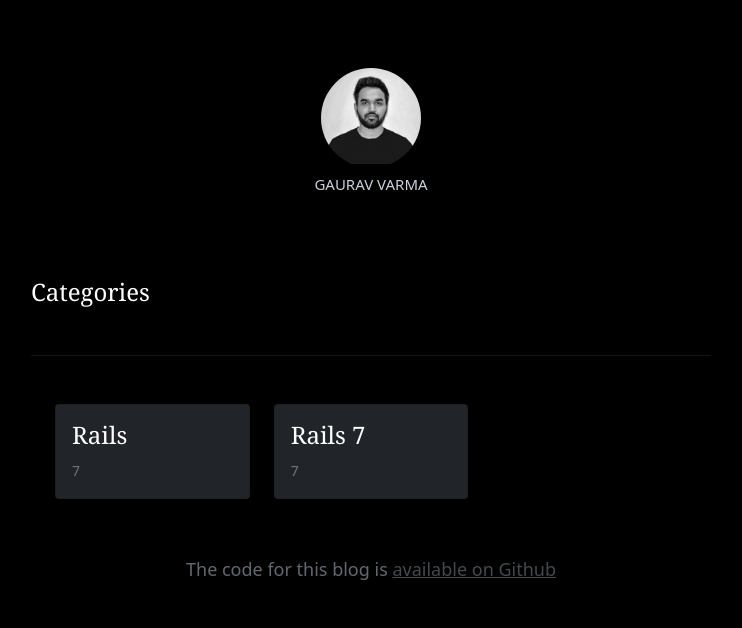
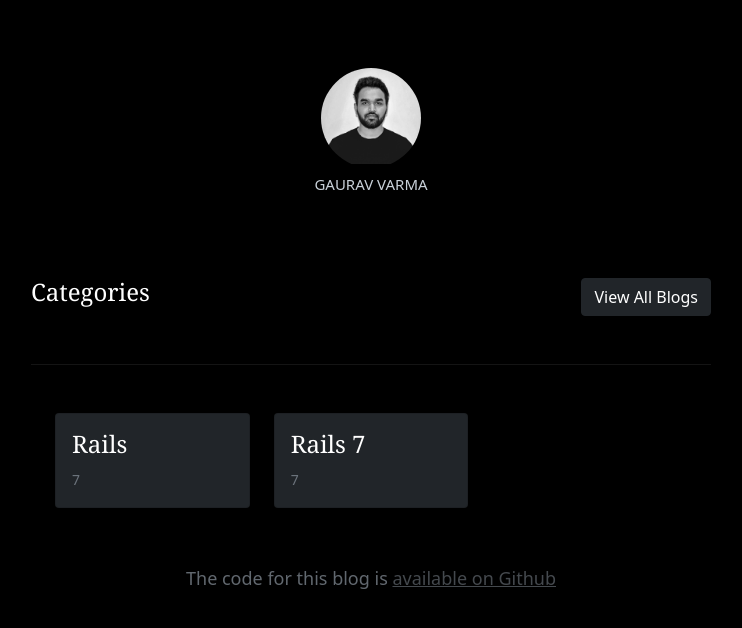
Before and after one commit to gaurav-varma/gauravvarma.dev, a Next.js app: page /blog/categories/all in a window 1280 px wide. Shown: the top 628 px of the page, without its empty margins (269-1011 px from the left). Built offline with nearby package versions, Linux system fonts and the light colour scheme; no server answers.

Commit message:
Add view all blogs link to all categories page

```diff
--- a/pages/blog/categories/all.js
+++ b/pages/blog/categories/all.js
@@ -1,4 +1,5 @@
 import PropTypes from 'prop-types';
+import Link from 'next/link';
 import Header from '../../../layouts/header';
 import Footer from '../../../layouts/footer';
 import { findAllCategoryNames, findAllCategoryPosts } from '../../../api/blog';
@@ -10,7 +11,14 @@ export default function All({ categories }) {
       <div className='row gx-4 gx-lg-5 justify-content-center'>
         <div className='col-md-10 col-lg-8 col-xl-8 col-sm-12'>
           <Header />
-          <h4 className='text-left'>Categories</h4>
+          <div className='d-flex'>
+            <h4 className='text-left'>Categories</h4>
+            <Link href='/blog' passHref>
+              <a href='replace' className='btn btn-dark rounded ms-auto'>
+                View All Blogs
+              </a>
+            </Link>
+          </div>
           <hr className='my-5' />
           <CategoryList categories={categories} />
           <Footer />
```
